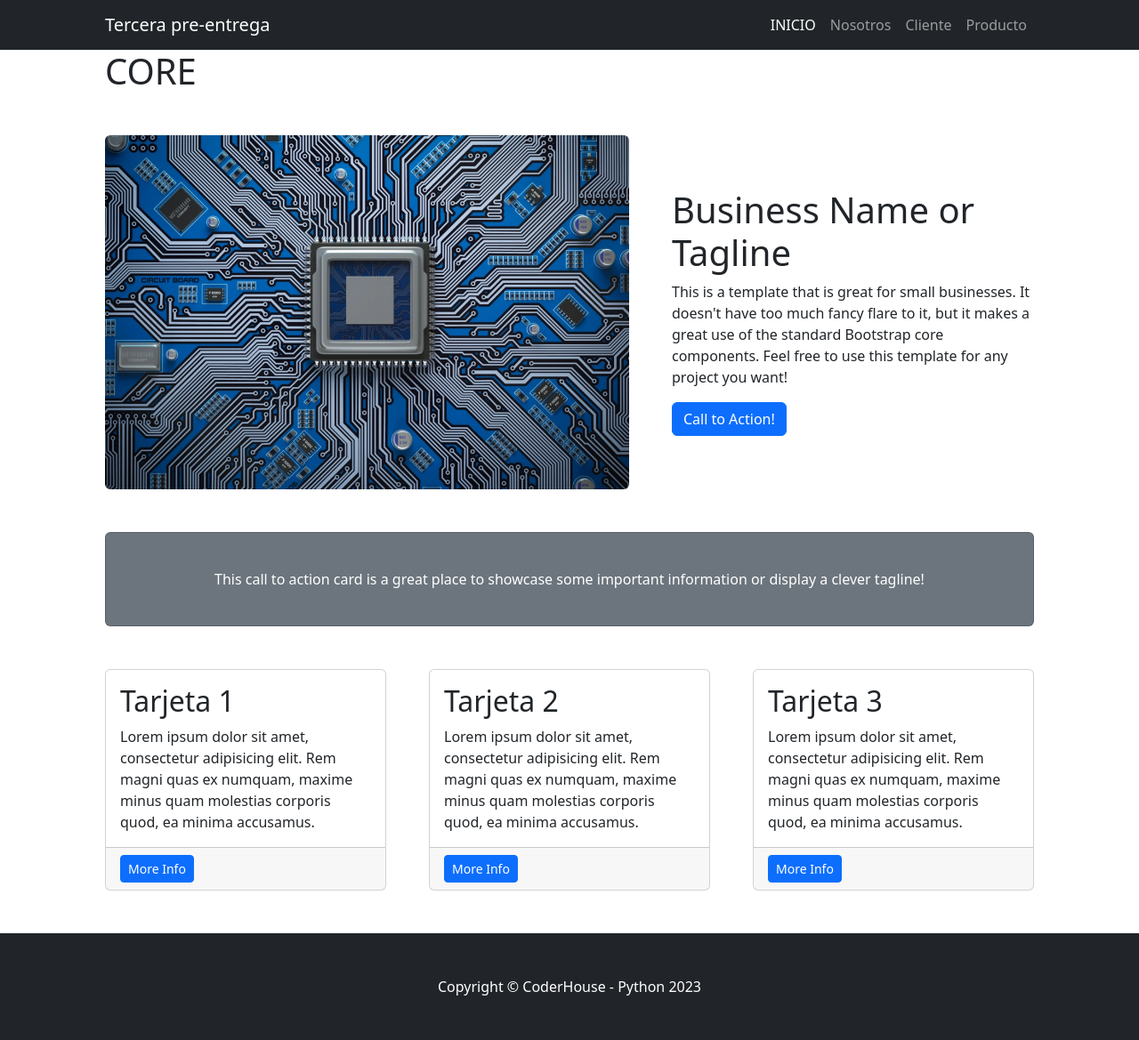
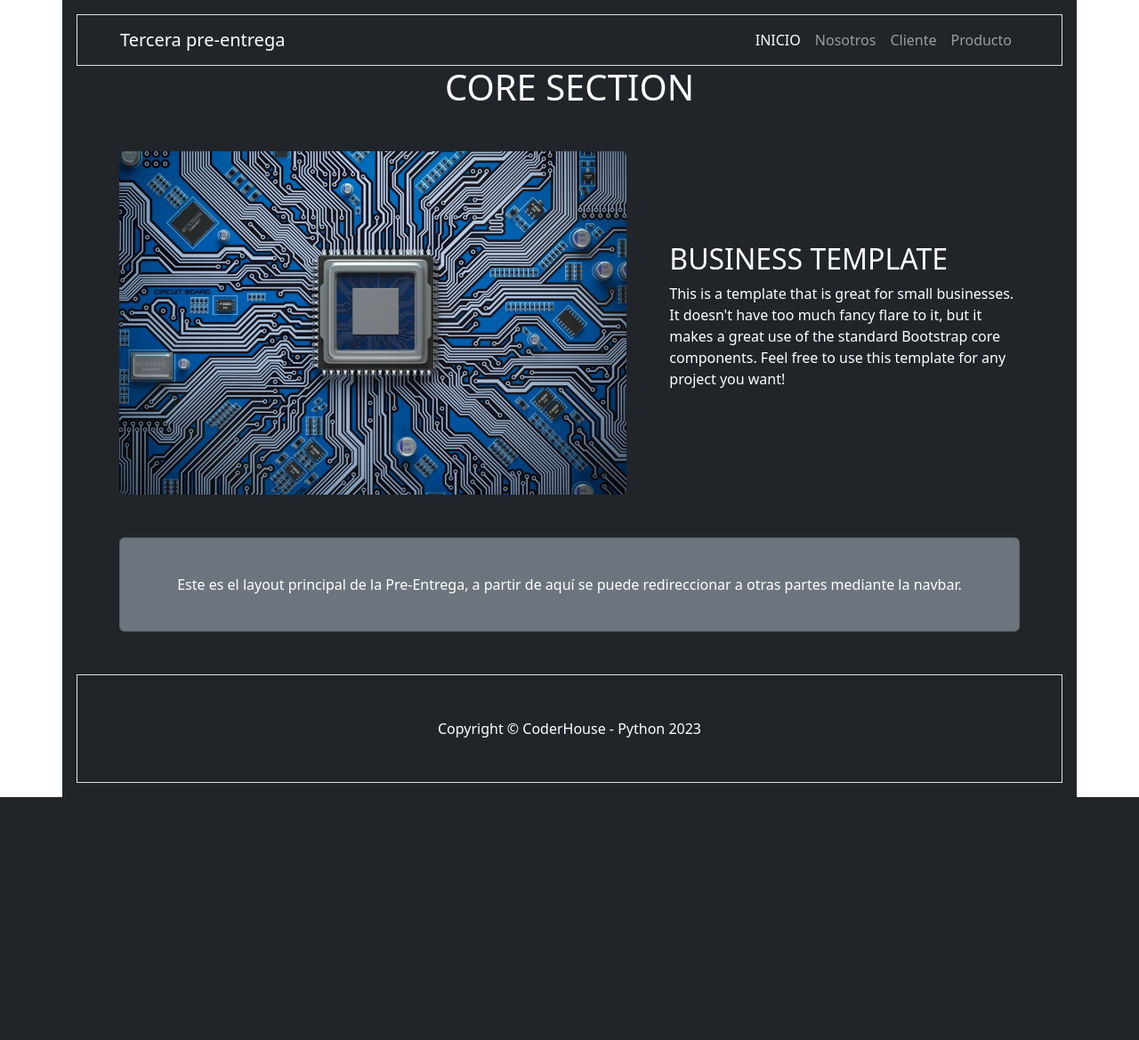
Before and after one commit to ccozz/ProyectoFinal-Colombo, a Django app: page / in a window 1280 px wide. Shown: the whole page at 89% size. After the commit the page ends 896 px from the top, so only its background shows below. Run offline with Django 5.2, Linux system fonts and the light colour scheme; some libraries are stand-ins or nearby versions.

Commit message:
improved layout

```diff
--- a/project/cliente/templates/cliente/clientes_list.html
+++ b/project/cliente/templates/cliente/clientes_list.html
@@ -22,14 +22,14 @@
                         {% if cliente.nacimiento %}
                             {{cliente.nacimiento}}
                         {% else %}
-                            "No Registrada"
+                        <i class="fa fa-italic" aria-hidden="true">-- No Registrada --</i>
                         {% endif %}
                     </td>
                     <td>
                         {% if cliente.pais_origen %}
                             {{cliente.pais_origen}}
                         {% else %}
-                            "No Registrado"
+                        <i class="fa fa-italic" aria-hidden="true">-- No Registrado --</i>
                         {% endif %}
                     </td>
                 </tr>
--- a/project/cliente/templates/cliente/index.html
+++ b/project/cliente/templates/cliente/index.html
@@ -21,14 +21,14 @@
                     {% if cliente.nacimiento %}
                         {{cliente.nacimiento}}
                     {% else %}
-                        "No Registrada"
+                    <i class="fa fa-italic" aria-hidden="true">-- No Registrada --</i>
                     {% endif %}
                 </td>
                 <td>
                     {% if cliente.pais_origen %}
                         {{cliente.pais_origen}}
                     {% else %}
-                        "No Registrado"
+                        <i class="fa fa-italic" aria-hidden="true">-- No Registrado --</i>
                     {% endif %}
                 </td>
             </tr>
--- a/project/core/templates/core/base.html
+++ b/project/core/templates/core/base.html
@@ -14,11 +14,12 @@
         <link href="{% static 'core/css/styles.css' %}" rel="stylesheet" />
     </head>
     <body>
+        <div class="container p-3 bg-dark text-white">
             {% include 'core/navbar.html' %}
             <!-- Page Content-->
             <div class="container px-4 px-lg-5">
 
-            <h1>
+                <h1 class="font-weight-light text-center">
                     {% block contenido_titulo %}
                     {% endblock contenido_titulo %}
                 </h1>
@@ -29,6 +30,8 @@
             </div>
 
             {% include 'core/footer.html' %}
+        </div>
+
 
         <!-- Bootstrap core JS-->
         <script src="https://cdn.jsdelivr.net/npm/bootstrap@5.2.3/dist/js/bootstrap.bundle.min.js"></script>
--- a/project/core/templates/core/footer.html
+++ b/project/core/templates/core/footer.html
@@ -1,4 +1,4 @@
 <!-- Footer-->
-<footer class="py-5 bg-dark">
+<footer class="py-5 bg-dark border">
     <div class="container px-4 px-lg-5"><p class="m-0 text-center text-white">Copyright &copy; CoderHouse - Python 2023</p></div>
 </footer>
--- a/project/core/templates/core/index.html
+++ b/project/core/templates/core/index.html
@@ -2,7 +2,7 @@
 {% load static %}
 
 {% block contenido_titulo %}
-    CORE
+    CORE SECTION
 {% endblock contenido_titulo %}
 
 {% block contenido %}
@@ -10,19 +10,13 @@
     <div class="row gx-4 gx-lg-5 align-items-center my-5">
         <div class="col-lg-7"><img class="img-fluid rounded mb-4 mb-lg-0" src="{% static 'core/img/chip.webp' %}" alt="..." /></div>
         <div class="col-lg-5">
-            <h1 class="font-weight-light">Business Name or Tagline</h1>
+            <h2 class="font-weight-light">BUSINESS TEMPLATE</h2>
             <p>This is a template that is great for small businesses. It doesn't have too much fancy flare to it, but it makes a great use of the standard Bootstrap core components. Feel free to use this template for any project you want!</p>
-            <a class="btn btn-primary" href="#!">Call to Action!</a>
         </div>
     </div>
     <!-- Call to Action-->
     <div class="card text-white bg-secondary my-5 py-4 text-center">
-        <div class="card-body"><p class="text-white m-0">This call to action card is a great place to showcase some important information or display a clever tagline!</p></div>
+        <div class="card-body"><p class="text-white m-0">Este es el layout principal de la Pre-Entrega, a partir de aquí se puede redireccionar a otras partes mediante la navbar.</p></div>
     </div>
-    <!-- Content Row-->
-    <div class="row gx-4 gx-lg-5">
-        {% include 'core/card.html' with titulo="Tarjeta 1" %}
-        {% include 'core/card.html' with titulo="Tarjeta 2" %}
-        {% include 'core/card.html' with titulo="Tarjeta 3" %}
-    </div>
+
 {% endblock contenido %}
--- a/project/core/templates/core/navbar.html
+++ b/project/core/templates/core/navbar.html
@@ -1,5 +1,5 @@
 <!-- Responsive navbar-->
-<nav class="navbar navbar-expand-lg navbar-dark bg-dark">
+<nav class="navbar navbar-expand-lg navbar-dark bg-dark border">
     <div class="container px-5">
         <a class="navbar-brand" href="#!">Tercera pre-entrega</a>
         <button class="navbar-toggler" type="button" data-bs-toggle="collapse" data-bs-target="#navbarSupportedContent" aria-controls="navbarSupportedContent" aria-expanded="false" aria-label="Toggle navigation"><span class="navbar-toggler-icon"></span></button>
```
Also changed, not shown: project/db.sqlite3. Lines whose indentation alone changed are shown as unchanged.
